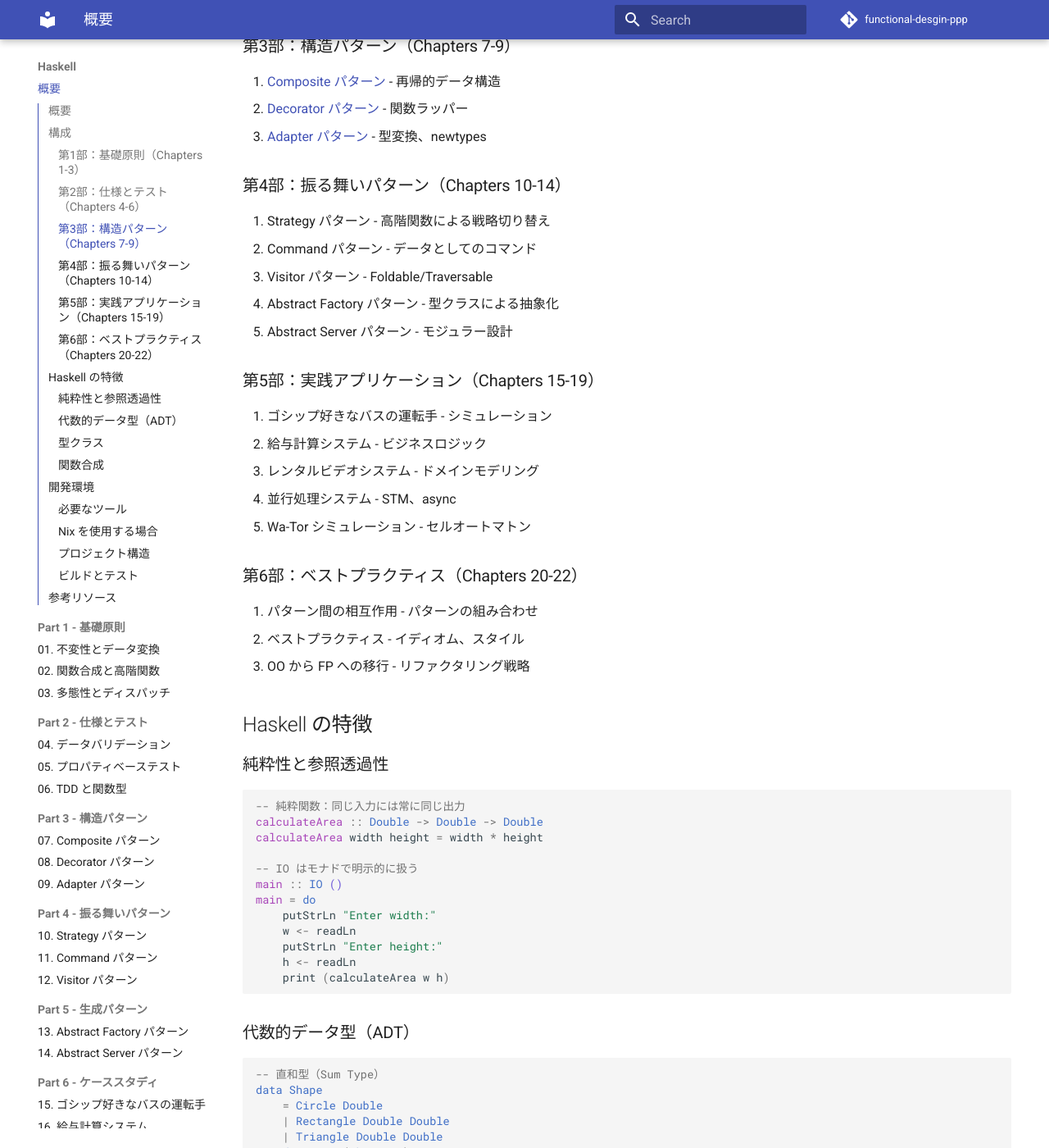
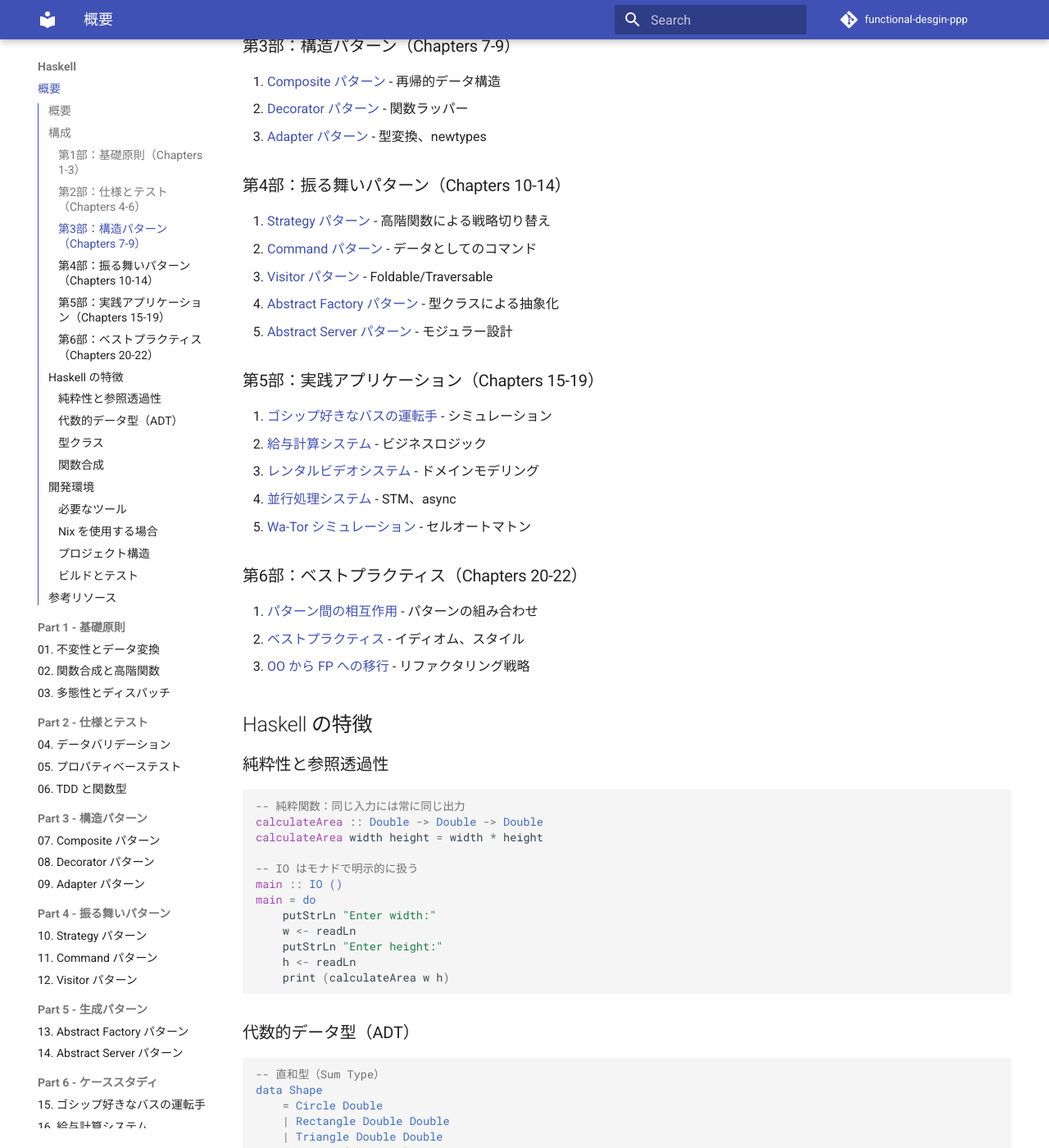
Before and after one commit to k2works/functional-desgin-ppp, an MkDocs documentation site: the page built from docs/article/haskell/index.md, in a window 1280 px wide and 1400 px high, scrolled down 789 px. Shown: the whole window at 82% size. Built offline with MkDocs 1.6.1 and Material for MkDocs 9.7.7, drawn with Linux system fonts in a browser that asks for light colours; comment, search, counter and statistics services are not loaded; part of the change alters nothing that is shown.

```diff
--- a/docs/article/haskell/index.md
+++ b/docs/article/haskell/index.md
@@ -28,25 +28,25 @@ Haskell は純粋関数型言語として、関数型プログラミングの概
 
 ### 第4部：振る舞いパターン（Chapters 10-14）
 
-10. Strategy パターン - 高階関数による戦略切り替え
-11. Command パターン - データとしてのコマンド
-12. Visitor パターン - Foldable/Traversable
-13. Abstract Factory パターン - 型クラスによる抽象化
-14. Abstract Server パターン - モジュラー設計
+10. [Strategy パターン](10-strategy-pattern.md) - 高階関数による戦略切り替え
+11. [Command パターン](11-command-pattern.md) - データとしてのコマンド
+12. [Visitor パターン](12-visitor-pattern.md) - Foldable/Traversable
+13. [Abstract Factory パターン](13-abstract-factory-pattern.md) - 型クラスによる抽象化
+14. [Abstract Server パターン](14-abstract-server-pattern.md) - モジュラー設計
 
 ### 第5部：実践アプリケーション（Chapters 15-19）
 
-15. ゴシップ好きなバスの運転手 - シミュレーション
-16. 給与計算システム - ビジネスロジック
-17. レンタルビデオシステム - ドメインモデリング
-18. 並行処理システム - STM、async
-19. Wa-Tor シミュレーション - セルオートマトン
+15. [ゴシップ好きなバスの運転手](15-gossiping-bus-drivers.md) - シミュレーション
+16. [給与計算システム](16-payroll-system.md) - ビジネスロジック
+17. [レンタルビデオシステム](17-video-rental-system.md) - ドメインモデリング
+18. [並行処理システム](18-concurrency-system.md) - STM、async
+19. [Wa-Tor シミュレーション](19-wator-simulation.md) - セルオートマトン
 
 ### 第6部：ベストプラクティス（Chapters 20-22）
 
-20. パターン間の相互作用 - パターンの組み合わせ
-21. ベストプラクティス - イディオム、スタイル
-22. OO から FP への移行 - リファクタリング戦略
+20. [パターン間の相互作用](20-pattern-interactions.md) - パターンの組み合わせ
+21. [ベストプラクティス](21-best-practices.md) - イディオム、スタイル
+22. [OO から FP への移行](22-oo-to-fp-migration.md) - リファクタリング戦略
 
 ## Haskell の特徴
 
```
